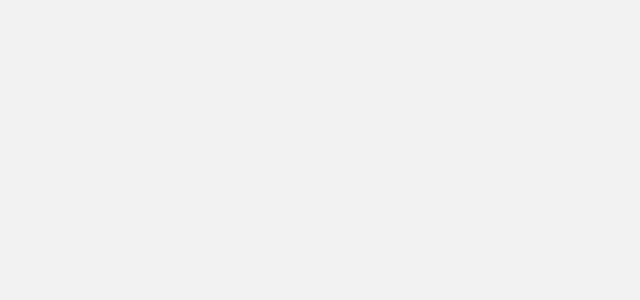
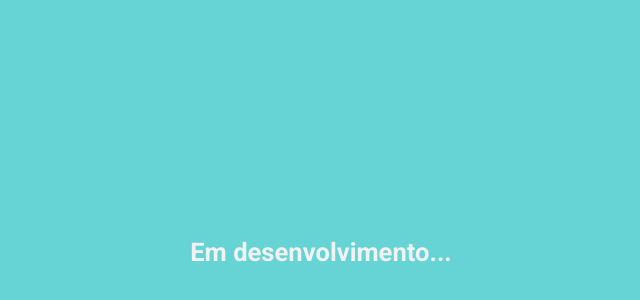
Before and after one commit to KaliloTeixeira/connectlab-frontend, a React (Create React App) app: page /school in a window 1280 px wide. Shown: the part 148-448 px from the top of the page, without its empty margins (319-959 px from the left). Built offline with nearby package versions, Linux system fonts and the light colour scheme.

Commit message:
Created studentPage and schoolPage

```diff
--- /dev/null
+++ b/src/pages/school/index.js
@@ -0,0 +1,13 @@
+import React from 'react';
+
+import './styles.css';
+
+export default class School extends React.Component {
+    render() {
+        return (
+            <div className="school-page" >
+                <h1>Em desenvolvimento...</h1>
+            </div>
+        )
+    }
+}
--- /dev/null
+++ b/src/pages/school/styles.css
@@ -0,0 +1,11 @@
+.school-page {
+    width: 100%;
+    height: 100%;
+
+    display: flex;
+    justify-content: center;
+    align-items: center;
+
+    background-color: var(--color-primary-lighter);
+    color: var(--color-text-in-green);
+}
--- /dev/null
+++ b/src/pages/student/index.js
@@ -0,0 +1,14 @@
+import React from 'react';
+
+import './styles.css';
+
+export default class Student extends React.Component {
+    render() {
+        return (
+            <div className="school-page" >
+                <h1>Em desenvolvimento...</h1>
+            </div>
+        )
+    }
+
+}
--- /dev/null
+++ b/src/pages/student/styles.css
@@ -0,0 +1,11 @@
+.student    -page {
+    width: 100%;
+    height: 100%;
+
+    display: flex;
+    justify-content: center;
+    align-items: center;
+
+    background-color: var(--color-primary-lighter);
+    color: var(--color-text-in-green);
+}
--- a/src/routes.js
+++ b/src/routes.js
@@ -3,11 +3,17 @@ import React from 'react';
 import { BrowserRouter, Switch, Route } from 'react-router-dom';
 
 import Main from './pages/main/';
+import School from './pages/school/';
+import Student from './pages/student/';
+
 
 const Routes = () => (
     <BrowserRouter>
         <Switch>
             <Route exact path="/" component={Main} />
+            <Route path="/school" component={School} />
+            <Route path="/student" component={Student} />
+
         </Switch>
     </BrowserRouter>
 )
```
